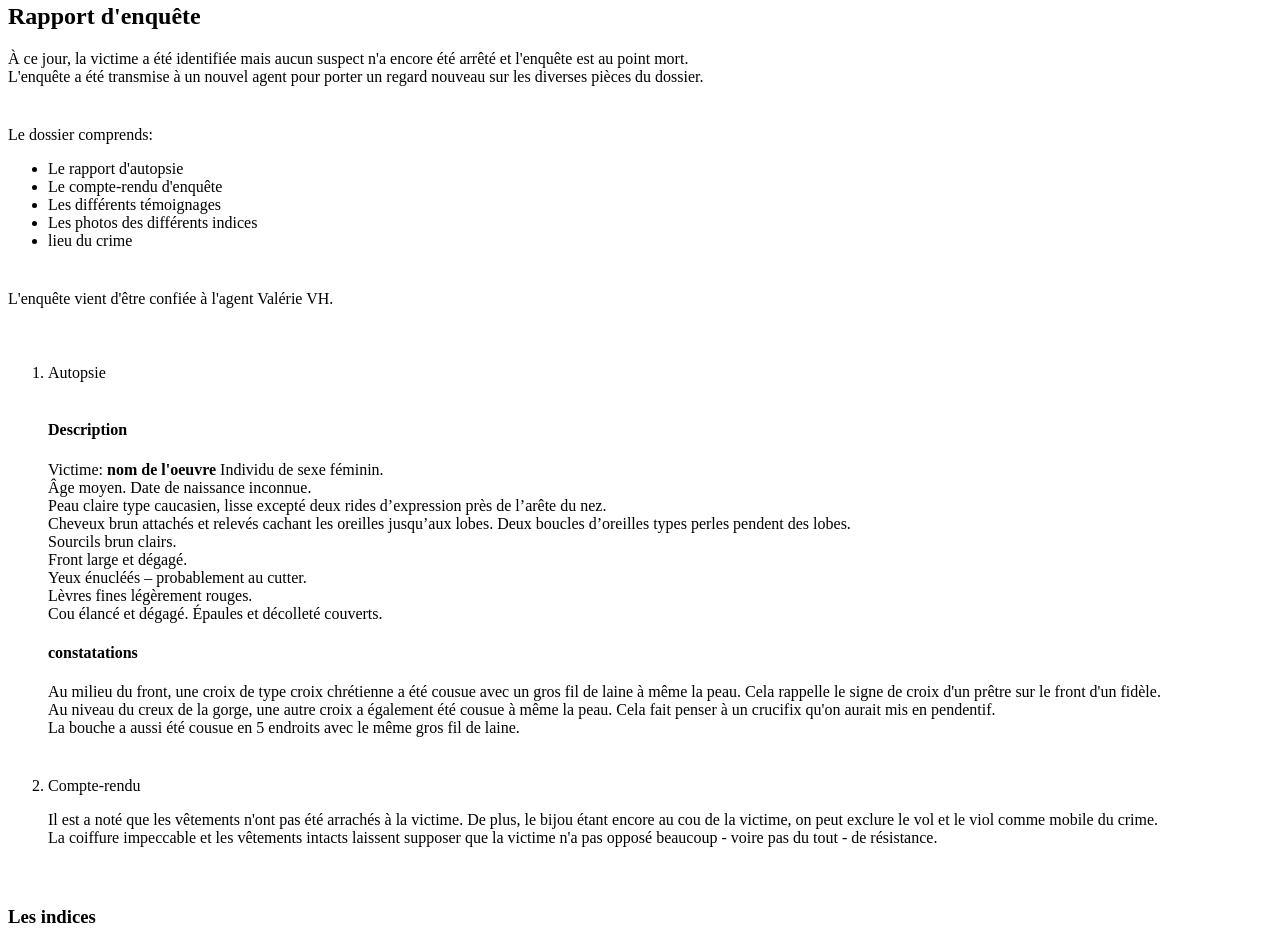
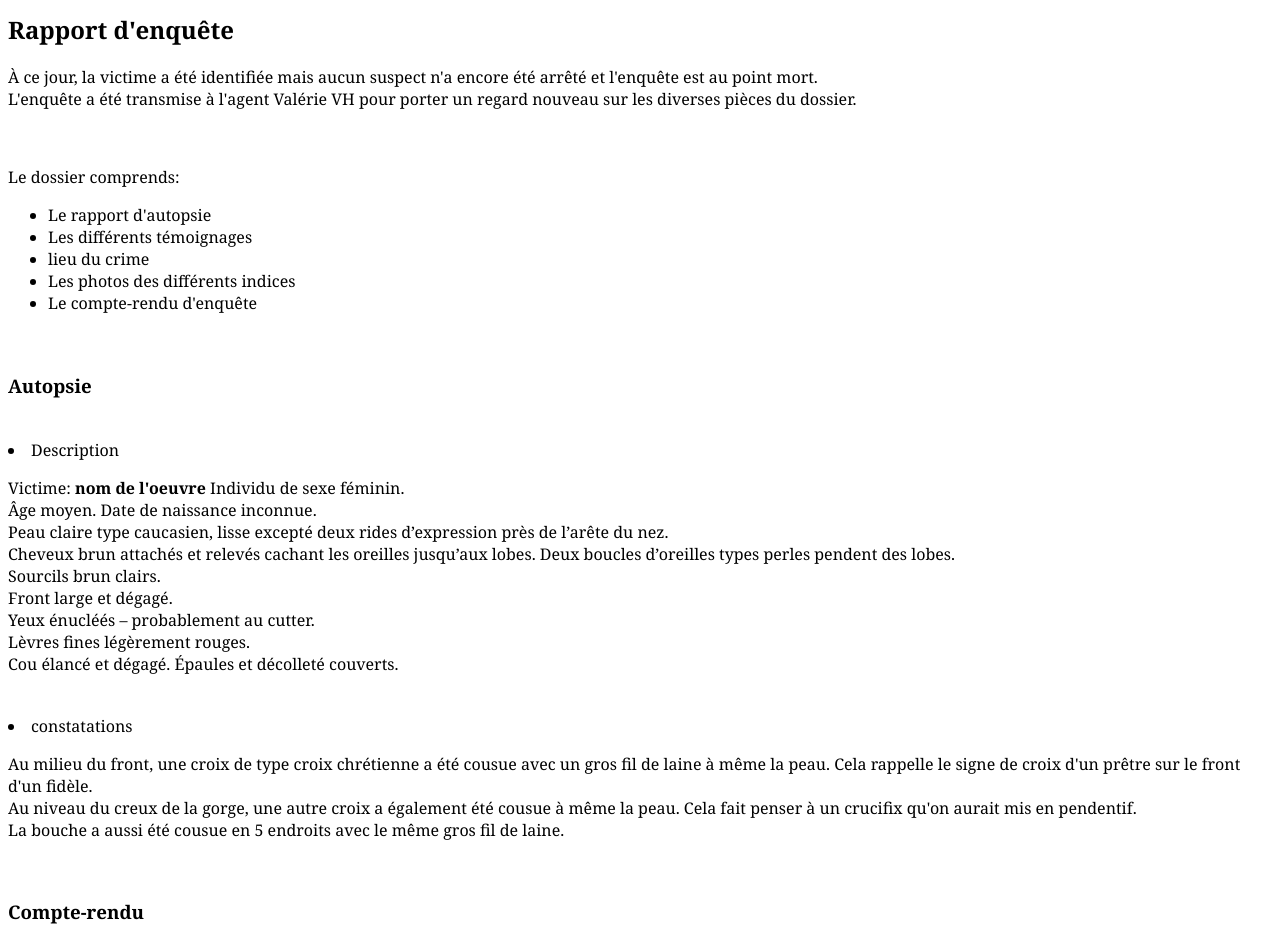
Before and after one commit to Valerie2107/autopsie, a plain HTML site: page expo-brut.html in a window 1280 px wide. Shown: the part 559-1490 px from the top of the page. Drawn offline with Linux system fonts and the light colour scheme.

Commit message:
on avance un peu

```diff
--- a/expo-brut.html
+++ b/expo-brut.html
@@ -23,25 +23,23 @@
         <section>
         <p>
             À ce jour, la victime a été identifiée mais aucun suspect n'a encore été arrêté et l'enquête est au point mort. <br>
-            L'enquête a été transmise à un nouvel agent pour porter un regard nouveau sur les diverses pièces du dossier.
+            L'enquête a été transmise à l'agent Valérie VH pour porter un regard nouveau sur les diverses pièces du dossier.
+        </p>
             <div class="empty"></div>
-            Le dossier comprends:
+        <p>Le dossier comprends:
             <ul>
                 <li>Le rapport d'autopsie</li>
+                <li>Les différents témoignages</li>
+                <li>lieu du crime</li>
+                <li>Les photos des différents indices</li>
                 <li>Le compte-rendu d'enquête</li>
-                <li>Les différents témoignages</li>
-                <li>Les photos des différents indices</li>
-                <li>lieu du crime</li>
             </ul>
-             <div class="empty"></div>
-             L'enquête vient d'être confiée à l'agent Valérie VH.
         </p>
         <div class="empty"></div>
         </section>
-            <ol>
-                <li>Autopsie</li>
+            <h3>Autopsie</h3>
                 <br>
-                    <h4>Description</h4>
+                <li>Description</li>
                 <p>
                     Victime: <strong>nom de l'oeuvre</strong>
                     Individu de sexe féminin.<br>
@@ -54,19 +52,19 @@
                     Lèvres fines légèrement rouges.<br>
                     Cou élancé et dégagé. Épaules et décolleté couverts.<br>
                 </p>
-                    <h4>constatations</h4>
+                <div class="empty"></div>
+                <li>constatations</li>
                 <p>
                     Au milieu du front, une croix de type croix chrétienne a été cousue avec un gros fil de laine à même la peau. Cela rappelle le signe de croix d'un prêtre sur le front d'un fidèle. <br>
                     Au niveau du creux de la gorge, une autre croix a également été cousue à même la peau. Cela fait penser à un crucifix qu'on aurait mis en pendentif. <br>
                     La bouche a aussi été cousue en 5 endroits avec le même gros fil de laine.
                 </p>
             <div class="empty"></div>
-                <li>Compte-rendu</li>
+            <h3>Compte-rendu</h3>
                 <p>
                     Il est a noté que les vêtements n'ont pas été arrachés à la victime. De plus, le bijou étant encore au cou de la victime, on peut exclure le vol et le viol comme mobile du crime.<br>
                     La coiffure impeccable et les vêtements intacts laissent supposer que la victime n'a pas opposé beaucoup - voire pas du tout - de résistance.
                 </p>
-            </ol>
 
         <div class="empty"></div>
         <h3>Les indices</h3>
@@ -84,11 +82,19 @@
             <img class="details" src="images/oreille_droite.png" alt="">
             <img class="details" src="images/détail_bijou.png" alt="">
             <img class="details" src="images/dentelle.png" alt="">
+    </div>
+
+
+
+
+
+
+
                 <img class="details" src="images/cadre1.png" alt="">
                 <img class="details" src="images/cadre2.png" alt="">
                 <img class="details" src="images/cadre3.png" alt="">
                 <img class="details" src="images/cadre4.png" alt="">
-            </div>
+
 
             <div class="empty"></div>
 <a href="https://botanique.be/fr/exposition/photo-brut-bxl-programmation-complete-2022" target="_blank">lien vers l'expo</a>
@@ -100,7 +106,7 @@
 </main>
 
 <footer>
-    Merci à mon compagnon pour son soutien dans mes délires.
+    <i>Merci à mon compagnon pour son soutien dans mes délires.</i>
 </footer>
 
 </body>
--- a/style.css
+++ b/style.css
@@ -5,9 +5,8 @@
     font-family: "fears";
     src: local("fears"),
       url("fears.ttf") format("truetype");
-  }
-
-
+}
+/*-----------différents modes----------------*/
 #dark_mode{
     border-radius: 10px;
     padding: 0.5em 1em;
@@ -34,11 +33,17 @@ body.dark{
 }
 .funfun p{      /* body reçoit la classe funfun, alors les éléments ci-dessous changent*/
     color:aqua;
+    border: 2px solid pink;
+    border-radius: 10px;
 }
 .funfun li{
     color: rgb(238, 144, 221);
 }
 
+/*-------------------CSS classique----------------*/
+body{
+    font-family: Cambria, Cochin, Georgia, Times, 'Times New Roman', serif;
+}
 .empty{
     height: 1.5em;
 }
@@ -60,3 +65,9 @@ h1{
     grid-template-columns:repeat(3, 1fr);
     grid-gap: 10px;
 }
+
+
+
+footer{
+    text-align: center;
+}
```
Lines whose indentation alone changed are shown as unchanged.
